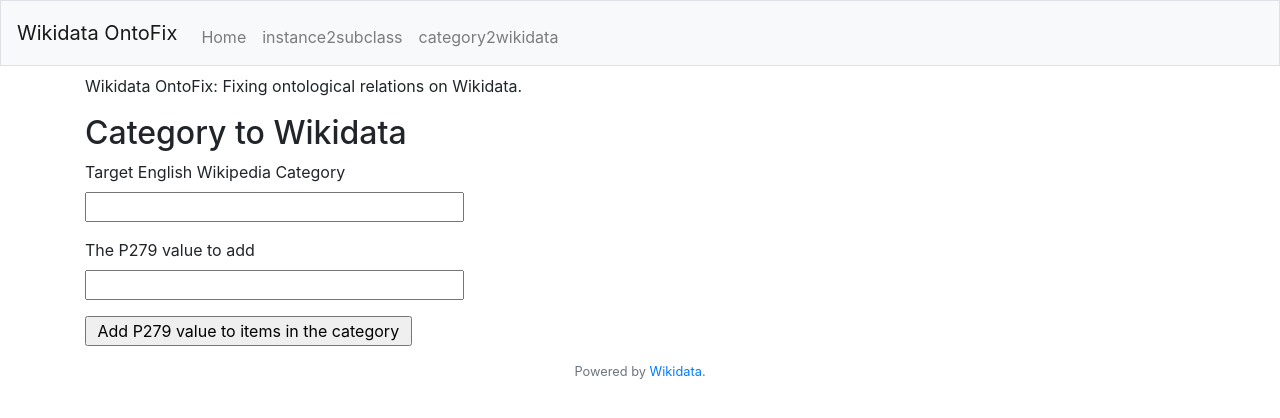
After one commit to lubianat/instance2subclass, a Flask app: page /category2wikidata in a window 1280 px wide. The commit adds this page. Shown: the top 418 px of the page. Run offline with Flask 2, Linux system fonts and the light colour scheme; parts of the project's set-up code (start-up, migrations or seed data) failed here and were passed over; some libraries are stand-ins or nearby versions.

Commit message:
Add code to parse Wikipedia category into Wikidata

```diff
--- a/app.py
+++ b/app.py
@@ -1,10 +1,13 @@
 import os
 from flask import Flask, flash, redirect, render_template, request, session, url_for
-from forms import Instance2SubclassForm
+from forms import Instance2SubclassForm, Category2WikidataForm, MultiSelectForm
 from pathlib import Path
 from wdcuration import render_qs_url, query_wikidata
 from jinja2 import Template
-
+from category_functions import (
+    extract_ids_from_category,
+    render_quickstatements_for_category,
+)
 
 # Configure application
 
@@ -17,6 +20,7 @@ app.config["TEMPLATES_AUTO_RELOAD"] = True
 HERE = Path(__file__).parent.resolve()
 SPARQL = HERE.joinpath("sparql").resolve()
 
+
 # Ensure responses aren't cached
 @app.after_request
 def after_request(response):
@@ -26,23 +30,49 @@ def after_request(response):
     return response
 
 
-@app.route('/', methods=['GET', 'POST'])
+@app.route("/", methods=["GET", "POST"])
 @app.route("/")
 def index():
+    return render_template("index.html", form=form)
+
+
+@app.route("/instance2subclass", methods=["GET", "POST"])
+@app.route("/instance2subclass")
+def instance2subclass():
     form = Instance2SubclassForm()
     if form.validate_on_submit():
-      flash('InstanceOf to SubclassOf change requested for id {}'.format(
-      form.wikidata_id.data))
-      instance2subclass = Template(
-        SPARQL.joinpath("instance2subclassof.jinja.rq").read_text(encoding="UTF-8")
-    )
-      query = instance2subclass.render(base_id = form.wikidata_id.data)
-      query_result = query_wikidata(query)
-      qs = ""
+        flash(
+            "InstanceOf to SubclassOf change requested for id {}".format(
+                form.wikidata_id.data
+            )
+        )
+        instance2subclass = Template(
+            SPARQL.joinpath("instance2subclassof.jinja.rq").read_text(encoding="UTF-8")
+        )
+        query = instance2subclass.render(base_id=form.wikidata_id.data)
+        query_result = query_wikidata(query)
+        qs = ""
 
-      for result in query_result:
-        qs += f"{result['itemQIDWithSignal']}|{result['property']}|{result['target_qid']}\n"
+        for result in query_result:
+            qs += f"{result['itemQIDWithSignal']}|{result['property']}|{result['target_qid']}\n"
 
-      qs_url = render_qs_url(qs)
-      return render_template('index.html', qs_url = qs_url, form=form)
-    return render_template("index.html", form=form)
+        qs_url = render_qs_url(qs)
+        return render_template("instance2subclass.html", qs_url=qs_url, form=form)
+    return render_template("instance2subclass.html", form=form)
+
+
+@app.route("/category2wikidata", methods=["GET", "POST"])
+@app.route("/category2wikidata")
+def category2wikidata():
+    form = Category2WikidataForm()
+    if form.validate_on_submit():
+        category = form.wikipedia_category.data
+        P279_value = form.P279_value.data
+        category_entries = extract_ids_from_category(category, save_json=False)
+        statements = render_quickstatements_for_category(
+            category, category_entries, P279_value=P279_value
+        )
+        qs_url = render_qs_url(statements)
+
+        return render_template("category2wikidata.html", qs_url=qs_url, form=form)
+    return render_template("category2wikidata.html", form=form)
--- a/forms.py
+++ b/forms.py
@@ -1,8 +1,25 @@
 from flask_wtf import FlaskForm
-from wtforms import StringField, PasswordField, BooleanField, SubmitField
-from wtforms.validators import DataRequired
+from pyparsing import Optional
+from wtforms import (
+    StringField,
+    PasswordField,
+    BooleanField,
+    SubmitField,
+    SelectMultipleField,
+)
+from wtforms.validators import DataRequired, Optional
 
 
 class Instance2SubclassForm(FlaskForm):
     wikidata_id = StringField("Target Wikidata ID", validators=[DataRequired()])
-    submit = SubmitField(""" Change "instance of" to "subclass of" (which is the case whenever we are not talking about a real-world substance that occupies space).""")
+    submit = SubmitField(
+        """ Change "instance of" to "subclass of" (which is the case whenever we are not talking about a real-world substance that occupies space)."""
+    )
+
+
+class Category2WikidataForm(FlaskForm):
+    wikipedia_category = StringField(
+        "Target English Wikipedia Category", validators=[DataRequired()]
+    )
+    P279_value = StringField("The P279 value to add", validators=[DataRequired()])
+    submit = SubmitField(""" Add P279 value to items in the category """)
--- /dev/null
+++ b/templates/category2wikidata.html
@@ -0,0 +1,39 @@
+{% extends "layout.html" %}
+
+{% block title %}
+Wikidata OntoFix
+{% endblock %}
+
+{% block main %}
+
+<div class="container">
+  <p>Wikidata OntoFix: Fixing ontological relations on Wikidata.</p>
+
+  <h2> Category to Wikidata </h2>
+</div>
+
+{% if form.wikipedia_category.data %}
+
+<div class="container">
+  <a href="{{qs_url}}" target="_blank">
+    <button type="button" class="btn btn-primary">Go to Quickstatements</button>
+  </a>
+</div>
+
+{% endif %}
+
+
+<div class="container">
+
+  <form action="" method="post" novalidate>
+    {{ form.hidden_tag() }}
+    <p>
+      {{ form.wikipedia_category.label }}<br>
+      {{ form.wikipedia_category(size=32) }}
+    </p>
+    <p>
+      {{ form.P279_value.label }}<br>
+      {{ form.P279_value(size=32) }}
+    </p>
+    <p>{{ form.submit() }}</p>
+</div> {% endblock %}
--- a/templates/layout.html
+++ b/templates/layout.html
@@ -21,7 +21,7 @@
     integrity="sha384-ho+j7jyWK8fNQe+A12Hb8AhRq26LrZ/JpcUGGOn+Y7RsweNrtN/tE3MoK7ZeZDyx" crossorigin="anonymous">
   </script>
   <link rel="icon" type="image/png" href="/static/logo.svg" />
-  <title>Instance2Subclass: {% block title %}{% endblock %}</title>
+  <title>Wikidata OntoFix {% block title %}{% endblock %}</title>
 
 </head>
 
@@ -29,14 +29,19 @@
 
   <nav class="navbar navbar-expand-md navbar-light bg-light border">
     <a class="navbar-brand" href="/">
-      Instance2Subclass
-
+      Wikidata OntoFix
     </a>
     <button aria-controls="navbar" aria-expanded="false" aria-label="Toggle navigation" class="navbar-toggler"
       data-target="#navbar" data-toggle="collapse" type="button">
       <span class="navbar-toggler-icon"></span>
     </button>
+    <div class="collapse navbar-collapse" id="navbar">
+      <ul class="navbar-nav mr-auto mt-2">
+        <li class="nav-item"><a class="nav-link" href="{{ url_for('index') }}">Home</a></li>
+        <li class="nav-item"><a class="nav-link" href="{{ url_for('instance2subclass') }}">instance2subclass</a></li>
+        <li class="nav-item"><a class="nav-link" href="{{ url_for('category2wikidata') }}">category2wikidata</a></li>
 
+    </div>
   </nav>
 
   {% if get_flashed_messages() %}
```
Also changed, not shown: category_functions.py (added, +127 -0 lines), templates/index.html (+8 -29 lines), templates/instance2subclass.html (added, +43 -0 lines).
